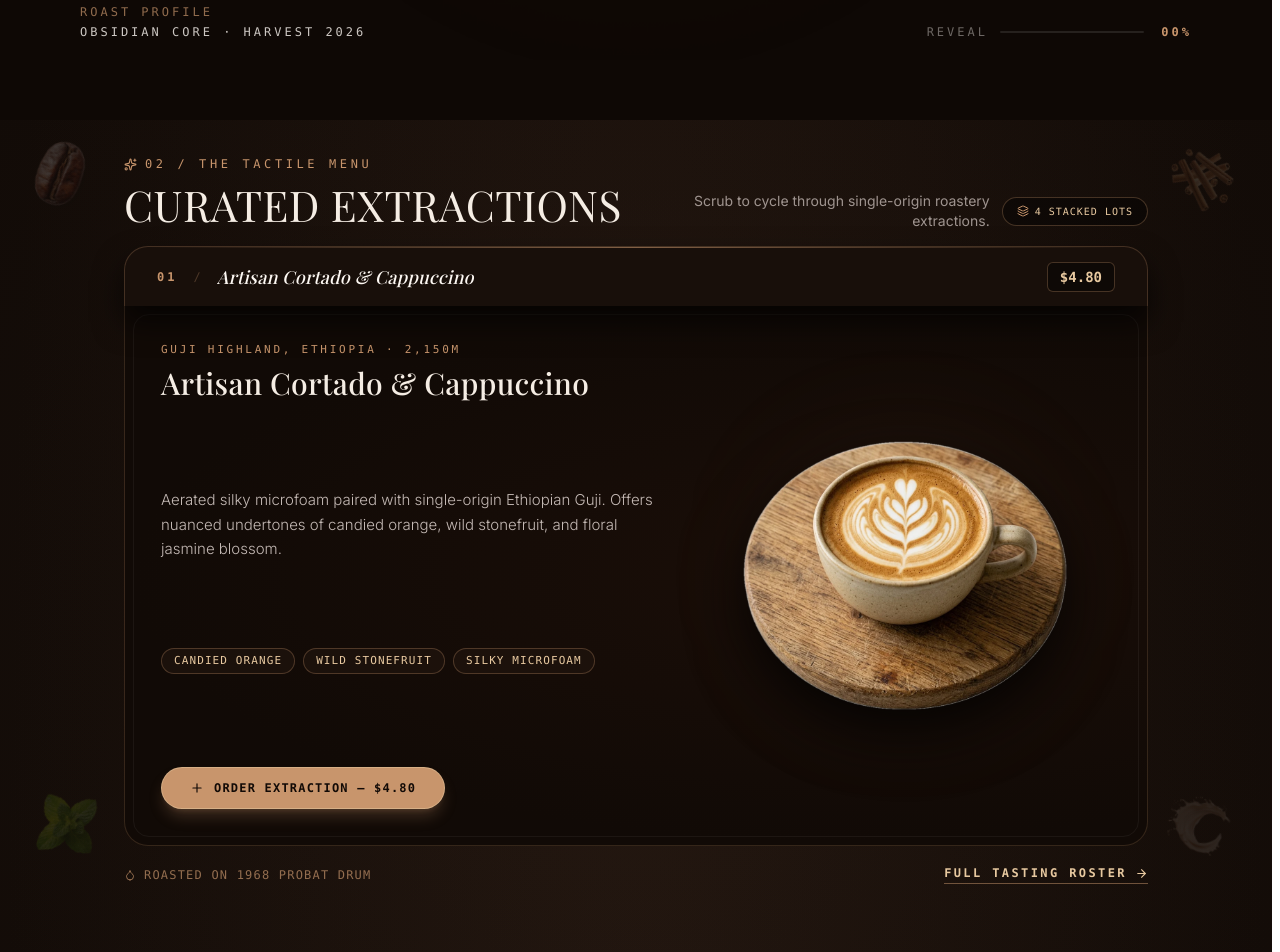
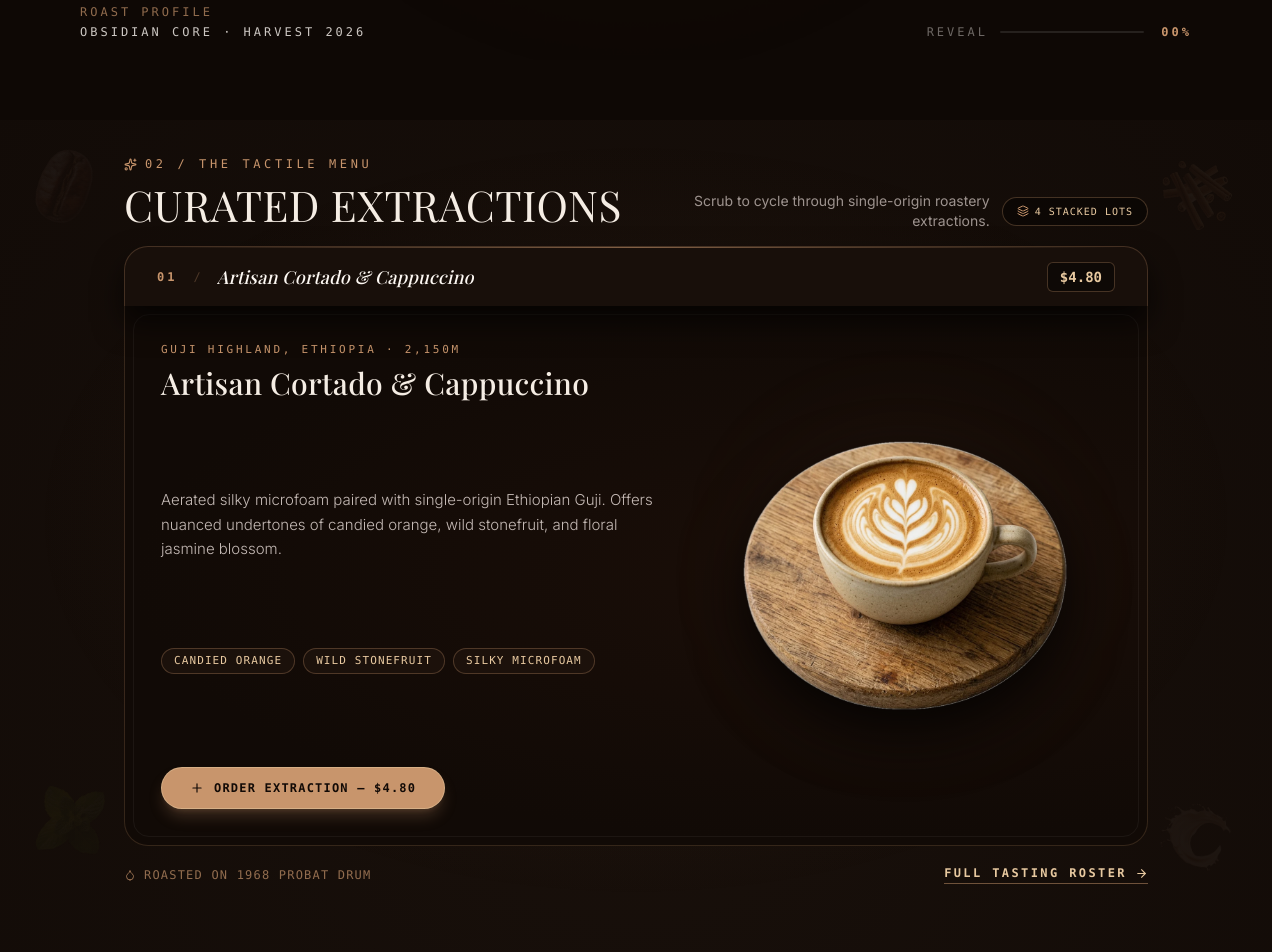
Before and after one commit to Adem-elwafi/crema, a React (Vite) app: page / in a window 1280 px wide. Shown: the part 1480-2432 px from the top of the page. Built offline with nearby package versions, Linux system fonts and the light colour scheme; a web font is replaced by a local one.

Commit message:
feat(spatial): establish unbroken dark canvas and zero-seam spatial continuum

```diff
--- a/src/App.tsx
+++ b/src/App.tsx
@@ -33,8 +33,13 @@ function App() {
 
         <Navbar />
 
-        {/* Hero + Manifesto Stage: Hero is ONLY sticky while Manifesto ascends over it */}
-        <div className="relative w-full">
+        {/* ─── Unified Dark Canvas ─────────────────────────────────────────────
+            All three dark editorial sections (Manifesto → Extractions → Journey)
+            share one continuous bg-[#0E0805] ground plane and a single radial
+            glow overlay so glows bleed across section boundaries seamlessly.   */}
+        <div className="relative w-full bg-[#0E0805]">
+          {/* Hero + Manifesto: Hero is sticky; Manifesto ascends and curtains over it */}
+          <div className="relative z-10 w-full">
             <div className="sticky top-0 z-0 h-dvh w-full overflow-hidden">
               <HeroSlider isPaused={!isPreloaderComplete} />
             </div>
@@ -45,16 +50,7 @@ function App() {
             </div>
           </div>
 
-        {/* ─── Unified Dark Canvas ───────────────────────────────────────────
-            TactileMenu and EditorialStory share one continuous dark wrapper so
-            their radial glows bleed through section boundaries without any
-            visible seam or clip edge.                                          */}
-        <section className="relative w-full bg-[#0E0805] overflow-x-clip">
-          {/* Single shared atmospheric radial glow — replaces per-section inline backgrounds */}
-          <div
-            className="pointer-events-none absolute inset-0 z-0 bg-[radial-gradient(ellipse_at_50%_20%,#1A100B_0%,#0E0805_70%)]"
-            aria-hidden="true"
-          />
+          {/* TactileMenu + EditorialStory: downstream dark sections */}
           <div className="relative z-10">
             <Suspense fallback={null}>
               <LazyContentReady>
@@ -63,9 +59,9 @@ function App() {
               </LazyContentReady>
             </Suspense>
           </div>
-        </section>
+        </div>
 
-        {/* ─── Downstream light sections ────────────────────────────────────── */}
+        {/* ─── Downstream light sections ──────────────────────────────────────── */}
         <Suspense fallback={null}>
           <LazyContentReady>
             <VisitUs />
--- a/src/components/CinematicManifesto.tsx
+++ b/src/components/CinematicManifesto.tsx
@@ -112,9 +112,10 @@ export default function CinematicManifesto() {
     <section
       ref={containerRef}
       id="manifesto"
-      className="relative z-10 w-full min-h-dvh text-cream rounded-t-[2rem] sm:rounded-t-[3rem] overflow-x-clip"
+      className="relative z-10 w-full min-h-dvh bg-[#0E0805] text-cream overflow-x-clip"
     >
-      {/* Fullscreen Stage */}
+      {/* Fullscreen Stage — bg-[#0E0805] is load-bearing: without it the section
+          is transparent and the sticky Hero content shows through underneath.   */}
       <div
         ref={pinRef}
         className="relative w-full min-h-dvh py-16 sm:py-20 md:py-24 flex flex-col justify-between p-6 sm:p-10 md:p-14 lg:p-20 select-none"
--- a/src/components/TactileMenu.tsx
+++ b/src/components/TactileMenu.tsx
@@ -156,13 +156,14 @@ export default function TactileMenu() {
       // no dead-zone: card 1 runs [0, 1/3], card 2 [1/3, 2/3], card 3 [2/3, 1].
       const sliceDuration = 3 / count; // total timeline units = 3
 
-      // scrub: 0.3 gives crisp real-time tracking without elastic lag bursts
+      // scrub: 0.4 balances crisp real-time tracking with enough inertia
+      // smoothing to feel premium on both wheel and trackpad input.
       const tl = gsap.timeline({
         scrollTrigger: {
           trigger: container,
           start: 'top top',
           end: 'bottom bottom',
-          scrub: 0.3,
+          scrub: 0.4,
           invalidateOnRefresh: true,
         },
       });
@@ -202,16 +203,21 @@ export default function TactileMenu() {
     <section
       ref={containerRef}
       id="menu"
-      className="relative w-full h-[280vh] text-[#FDF8F3] select-none"
+      className="relative w-full h-[280vh] bg-[#0E0805] text-[#FDF8F3] select-none"
     >
       {/* Ambient Atmospheric Glow */}
-      <div className="absolute inset-0 pointer-events-none bg-[radial-gradient(circle_at_50%_25%,rgba(200,149,108,0.06)_0%,transparent_75%)]" />
+      <div className="absolute inset-0 pointer-events-none bg-[radial-gradient(circle_at_50%_25%,rgba(200,149,108,0.06)_0%,transparent_75%)]" aria-hidden="true" />
 
       {/* STICKY STAGE (Viewport Pinned) */}
       <div
         ref={stageRef}
         className="sticky top-0 h-dvh w-full overflow-x-clip flex flex-col justify-between py-5 sm:py-7 md:py-8 px-4 sm:px-8 lg:px-12"
       >
+        {/* Soft Ambient Viewport Aura behind the Card Deck */}
+        <div
+          className="pointer-events-none absolute inset-0 bg-[radial-gradient(ellipse_at_50%_50%,rgba(200,149,108,0.06)_0%,transparent_68%)]"
+          aria-hidden="true"
+        />
         {/* 1. TOP SECTION HEADER */}
         <div className="relative z-30 max-w-5xl mx-auto w-full flex flex-col sm:flex-row sm:items-end justify-between gap-3 pt-1">
           <div>
@@ -362,37 +368,29 @@ export default function TactileMenu() {
           ))}
         </div>
 
-        {/* AMBIENT INGREDIENT CORNER ACCENTS
-            Lifted out of card bodies into the stage layer so they never inflate
-            the per-card compositing budget. Each accent floats independently via
-            a gentle CSS animation and is fully pointer-events-none.            */}
-        <div className="absolute inset-0 pointer-events-none z-0 overflow-hidden" aria-hidden="true">
-          {/* Top-left: single coffee bean */}
+        {/* AMBIENT INGREDIENT WATERMARKS
+            Pure textural grain — opacity so low they read as dark canvas texture,
+            not as visible icons. No animation, no shadow, no compositing cost.  */}
+        <div className="absolute inset-0 pointer-events-none z-0" aria-hidden="true">
           <img
             src={singleCoffeeBean}
             alt=""
-            className="absolute top-6 left-4 sm:left-8 w-10 sm:w-14 opacity-20 rotate-[-18deg] animate-float-bean filter drop-shadow-[0_6px_12px_rgba(0,0,0,0.5)] select-none"
+            className="absolute top-8 left-4 sm:left-8 w-12 sm:w-16 opacity-[0.05] rotate-[-18deg] select-none"
           />
-          {/* Top-right: cinnamon sticks */}
           <img
             src={cinnamonSticks}
             alt=""
-            className="absolute top-8 right-4 sm:right-10 w-12 sm:w-16 opacity-15 rotate-[22deg] animate-float-bean filter drop-shadow-[0_6px_12px_rgba(0,0,0,0.5)] select-none"
-            style={{ animationDelay: '1.1s' }}
+            className="absolute top-10 right-4 sm:right-10 w-14 sm:w-18 opacity-[0.05] rotate-[22deg] select-none"
           />
-          {/* Bottom-left: mint leaf */}
           <img
             src={mintLeaf}
             alt=""
-            className="absolute bottom-16 left-6 sm:left-10 w-10 sm:w-14 opacity-15 rotate-[12deg] animate-float-bean filter drop-shadow-[0_6px_12px_rgba(0,0,0,0.5)] select-none"
-            style={{ animationDelay: '0.6s' }}
+            className="absolute bottom-16 left-6 sm:left-10 w-12 sm:w-16 opacity-[0.04] rotate-[12deg] select-none"
           />
-          {/* Bottom-right: cream splash */}
           <img
             src={creamSplash}
             alt=""
-            className="absolute bottom-14 right-6 sm:right-10 w-12 sm:w-16 opacity-10 rotate-[-8deg] animate-float-bean filter drop-shadow-[0_6px_12px_rgba(0,0,0,0.5)] select-none"
-            style={{ animationDelay: '1.8s' }}
+            className="absolute bottom-12 right-6 sm:right-10 w-14 sm:w-18 opacity-[0.04] rotate-[-8deg] select-none"
           />
         </div>
 
--- a/src/components/VisitUs.tsx
+++ b/src/components/VisitUs.tsx
@@ -17,6 +17,12 @@ export default function VisitUs() {
 
   return (
     <section className="py-24 md:py-32 bg-cream-dark px-6 overflow-hidden relative" id="visit">
+      {/* Atmospheric Threshold Veil: Dissolves the dark obsidian sequence into the sunlit haven */}
+      <div
+        className="absolute top-0 inset-x-0 h-28 sm:h-36 md:h-44 bg-gradient-to-b from-[#0E0805] via-[#1A100B]/50 to-transparent pointer-events-none z-10"
+        aria-hidden="true"
+      />
+
       <div className="max-w-6xl mx-auto grid grid-cols-1 lg:grid-cols-12 gap-12 items-center">
 
         {/* Left Editorial Info */}
```
Also changed, not shown: src/components/EditorialStory.tsx (+9 -11 lines). Lines whose indentation alone changed are shown as unchanged.
